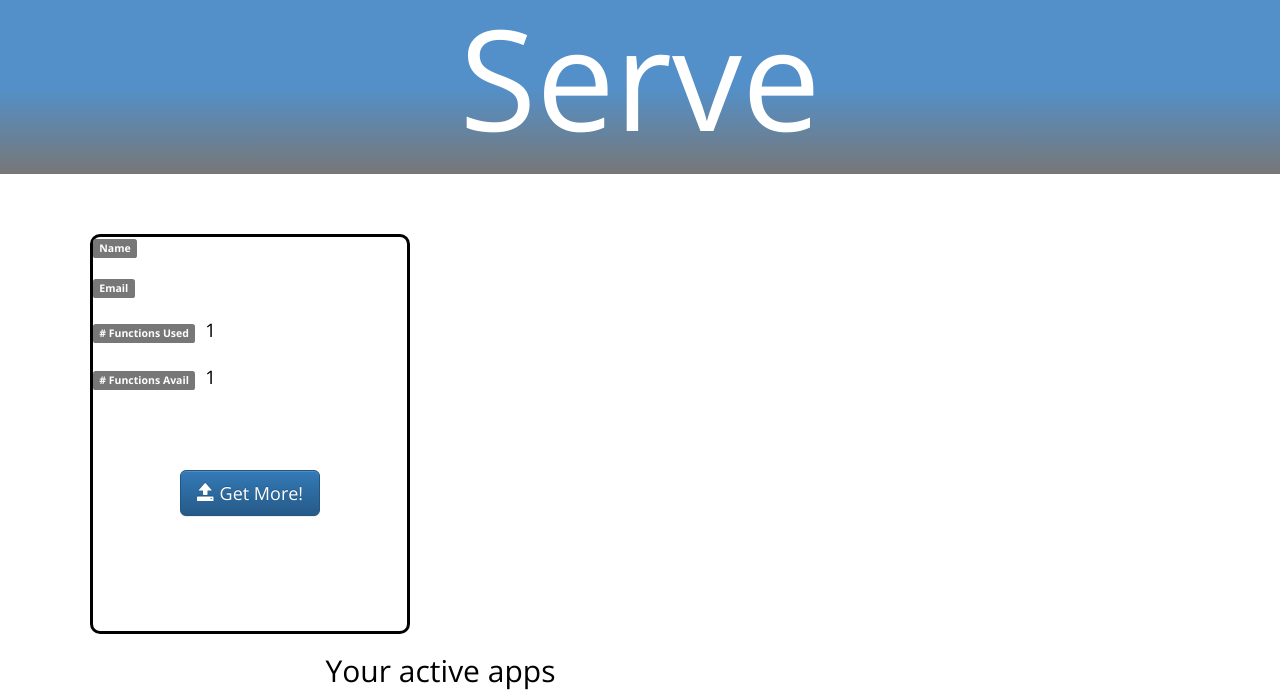
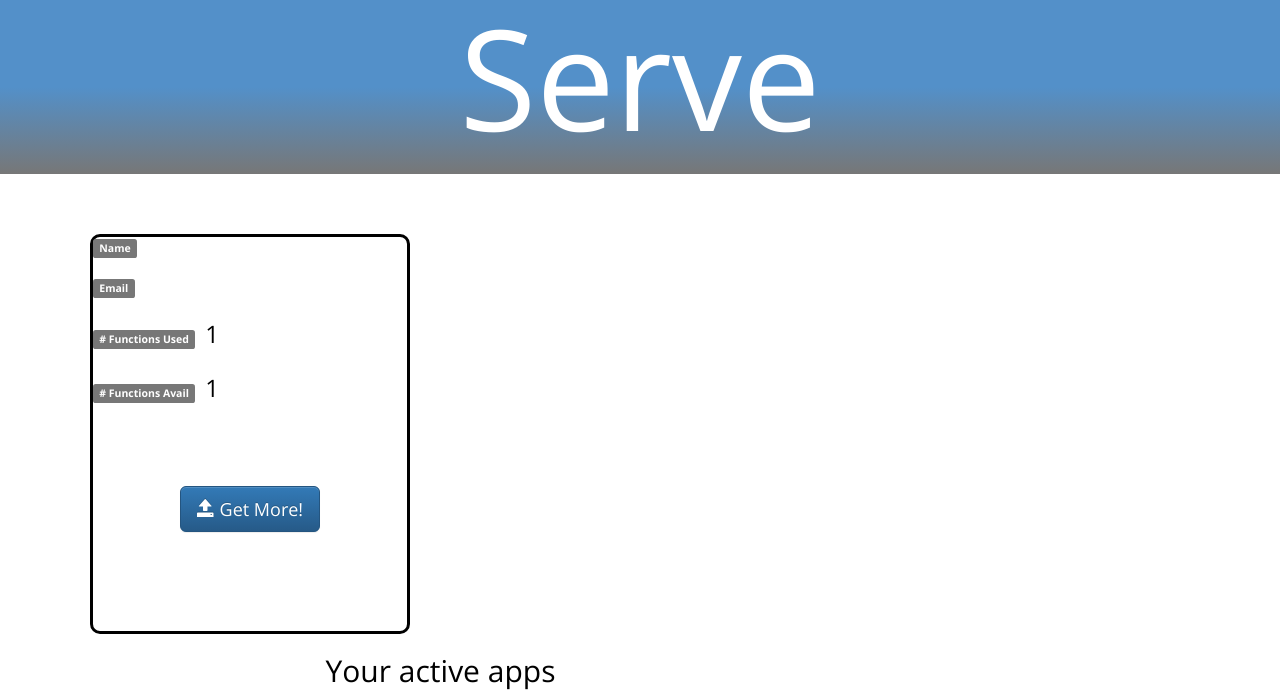
Before and after one commit to thepav/serve, a Flask app: template templates/gallery.html in a window 1280 px wide. Shown: the top 690 px of the page. Run offline with Flask 2, Linux system fonts and the light colour scheme; the template is opened without the code that fills it: most values are stand-ins (such as "Sample title", 1, 10 or a date in 2020); parts of the project's set-up code (start-up, migrations or seed data) failed here and were passed over; some libraries are stand-ins or nearby versions.

Commit message:
more updates

```diff
--- a/static/css/style.css
+++ b/static/css/style.css
@@ -232,5 +232,5 @@ moz-border-radius:10px;  /* for Firefox */
 
 .boxthing {
     margin-left: 10px;
-    font-size: 14pt;
+    font-size: 18pt;
 }
```
